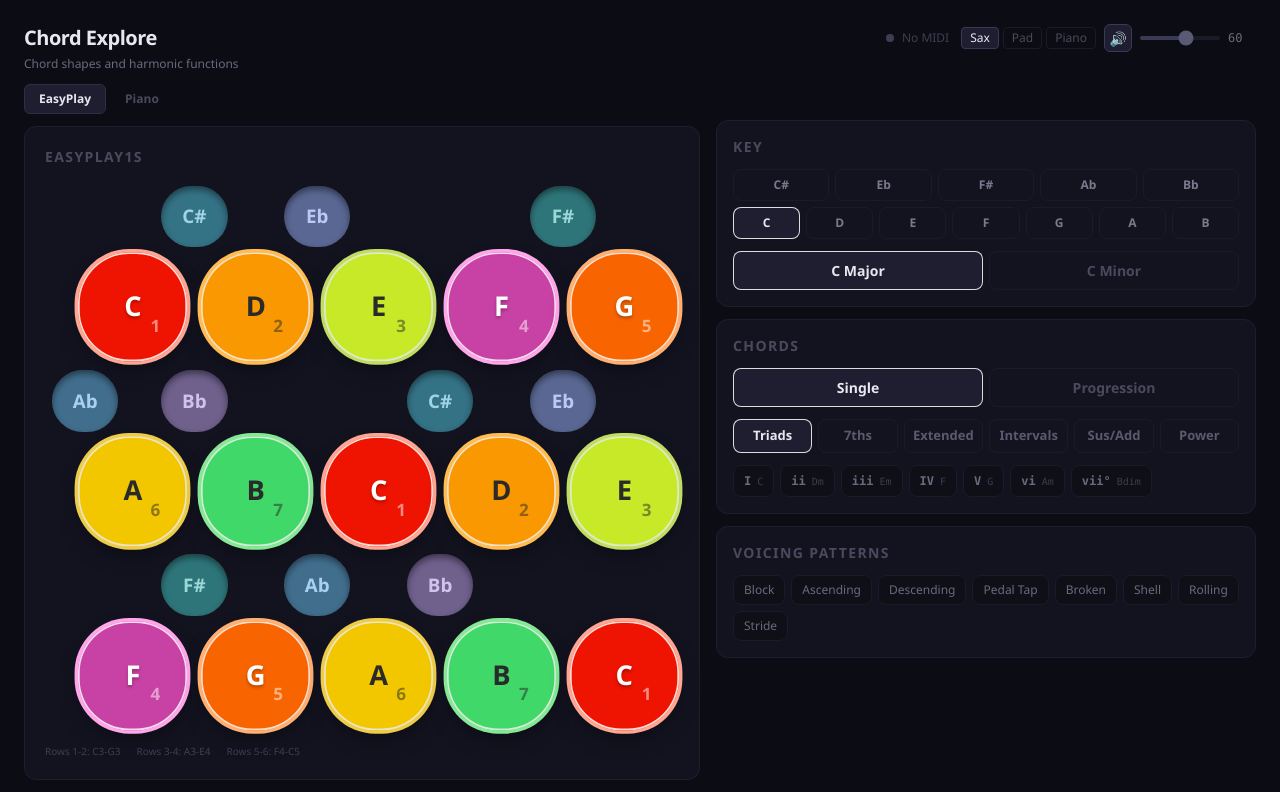
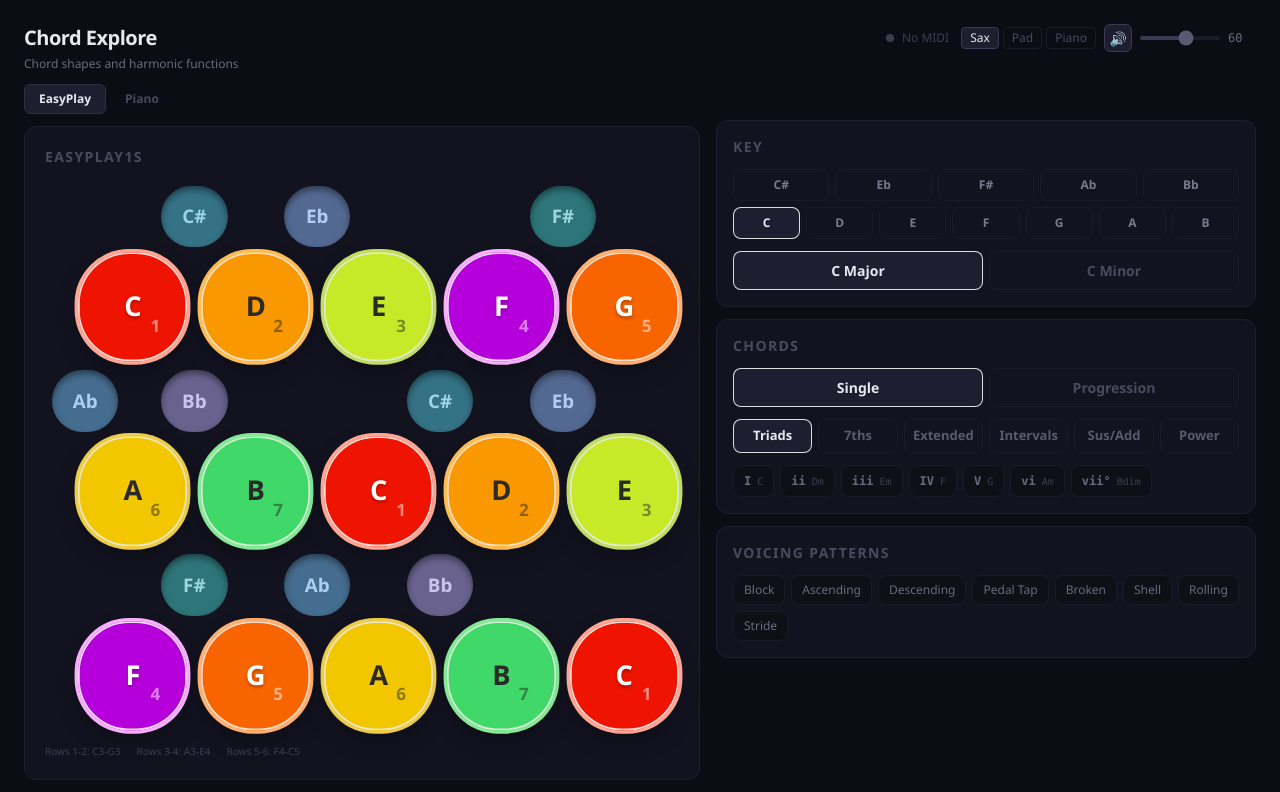
Before and after one commit to swaylenhayes/chord-explorer-easyplay, a React (Vite) app: page / in a window 1280 px wide. Shown: the top 792 px of the page. Built offline with nearby package versions, Linux system fonts and the light colour scheme.

Commit message:
fix(colors): adjust F, Bb, Eb, Ab — more chroma on cool side

```diff
--- a/src/engine/colors.ts
+++ b/src/engine/colors.ts
@@ -10,10 +10,10 @@ export const NOTE_COLORS: Record<NoteName, string> = {
   'B':  'oklch(0.78 0.20 148)',   // green
   'F#': 'oklch(0.50 0.025 200)',  // muted (always out)
   'C#': 'oklch(0.50 0.025 220)',  // muted (always out)
-  'Ab': 'oklch(0.62 0.18 240)',   // blue
-  'Eb': 'oklch(0.55 0.21 270)',   // deep blue
-  'Bb': 'oklch(0.55 0.22 300)',   // violet
-  'F':  'oklch(0.60 0.20 340)',   // magenta
+  'Ab': 'oklch(0.70 0.19 245)',   // blue
+  'Eb': 'oklch(0.51 0.29 262)',   // deep blue
+  'Bb': 'oklch(0.51 0.29 292)',   // violet
+  'F':  'oklch(0.56 0.29 319)',   // magenta
 };
 
 export const STICKER_NAMES: Record<NoteName, string> = {
@@ -48,8 +48,8 @@ export function getFifthsFromRoot(root: NoteName): NoteName[] {
 export const TEMPERATURE_PALETTE: string[] = [
   'oklch(0.60 0.24 30)',  'oklch(0.68 0.21 50)',  'oklch(0.76 0.19 72)',
   'oklch(0.84 0.19 95)',  'oklch(0.88 0.20 120)', 'oklch(0.78 0.20 148)',
-  'oklch(0.50 0.025 200)', 'oklch(0.50 0.025 220)', 'oklch(0.62 0.18 240)',
-  'oklch(0.55 0.21 270)', 'oklch(0.55 0.22 300)', 'oklch(0.60 0.20 340)',
+  'oklch(0.50 0.025 200)', 'oklch(0.50 0.025 220)', 'oklch(0.70 0.19 245)',
+  'oklch(0.51 0.29 262)', 'oklch(0.51 0.29 292)', 'oklch(0.56 0.29 319)',
 ];
 
 /** Positions that need dark text (lighter background colors) */
```
